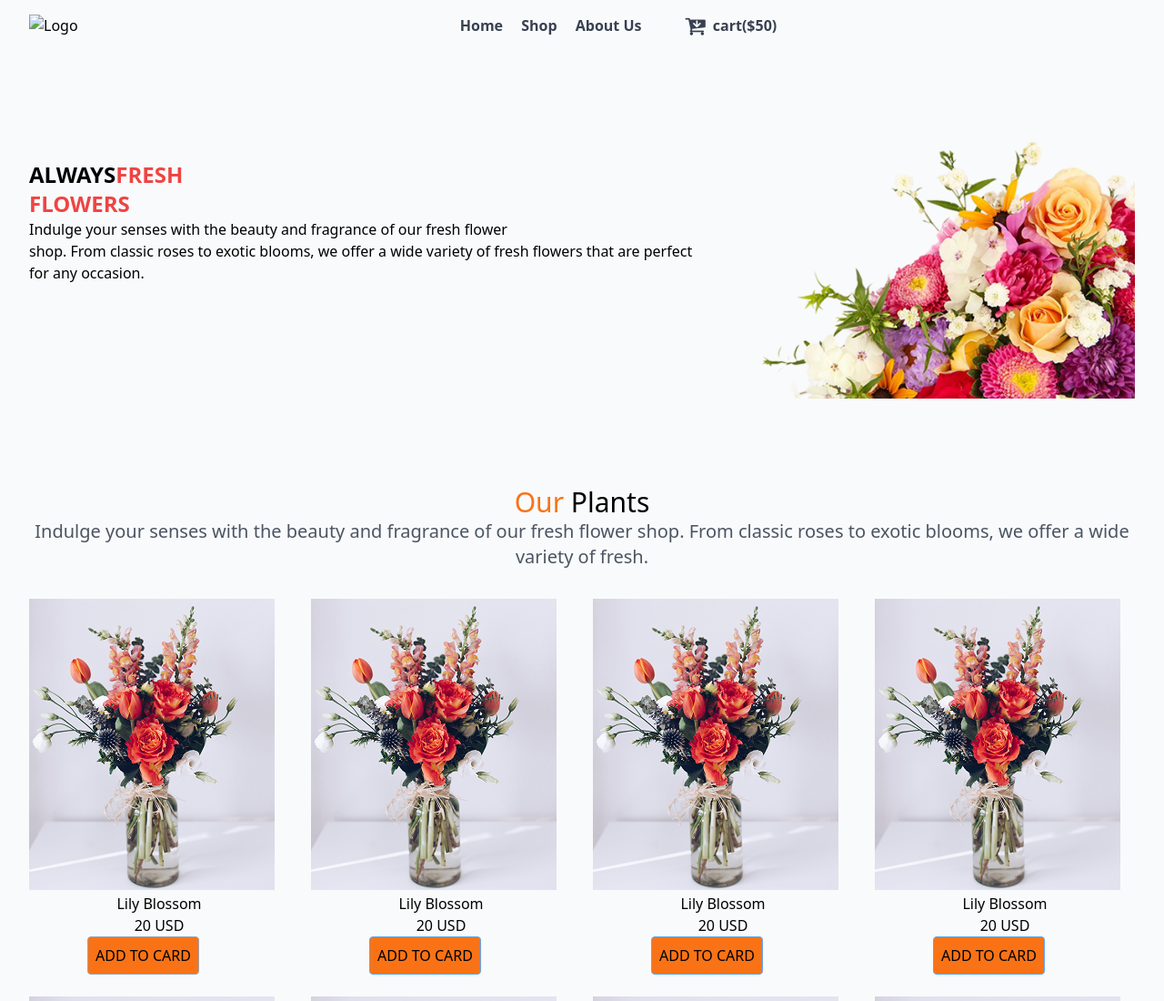
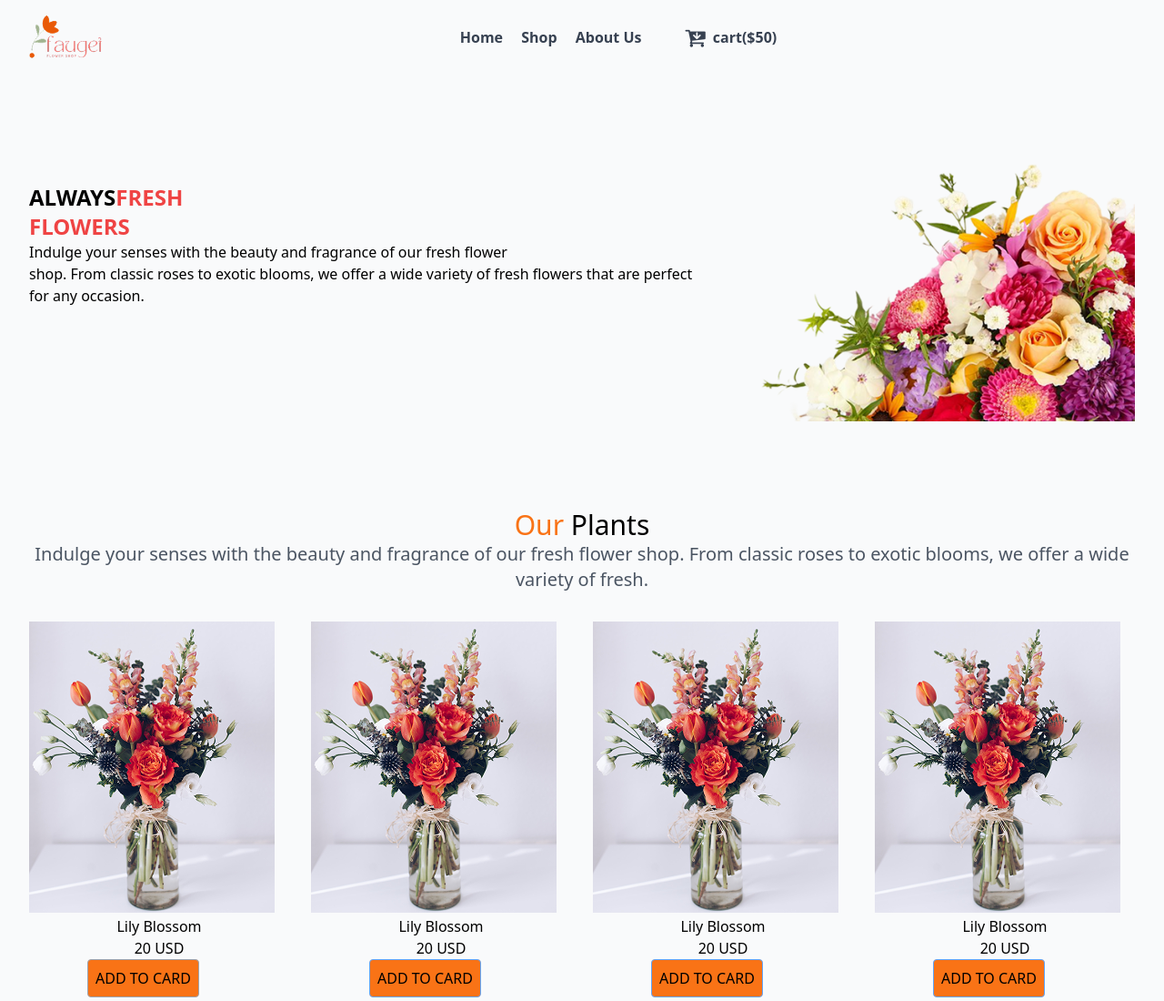
Before and after one commit to MdFarhadHossain400/web-design-ass-2, a plain HTML site: page index.html in a window 1280 px wide. Shown: the top 1100 px of the page at 91% size. Drawn offline with nearby package versions, Linux system fonts and the light colour scheme; the site is published under a folder, as on GitHub Pages, so addresses that start at the root find nothing; files whose address does not match are found by name.

Commit message:
last commit

```diff
--- a/index.html
+++ b/index.html
@@ -17,7 +17,7 @@
     <div class="max-w-7xl mx-auto px-4 sm:px-6 lg:px-8">
         <nav class="flex items-center justify-between py-4">
             <div>
-                <img class="w-20" src="/image/logo.png" alt="Logo" />
+                <img class="w-20" src="./image/logo.png" alt="Logo" />
             </div>
 
             <!--medium and larger screens -->
```
